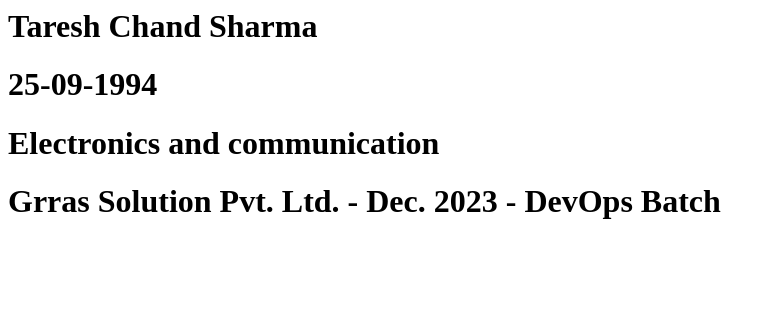
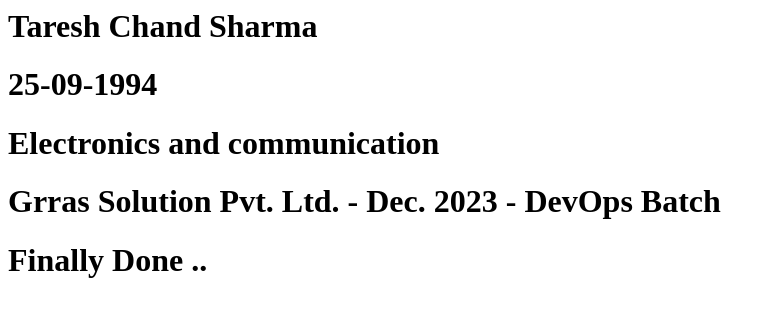
Before and after one commit to tareshchand/Aarambh-taresh, a plain HTML site: page index.html in a window 1280 px wide. Shown: the whole page, without its empty margins (0-775 px from the left). Drawn offline with Linux system fonts and the light colour scheme.

Commit message:
Update index.html

```diff
--- a/index.html
+++ b/index.html
@@ -3,3 +3,4 @@
 
 <h1> Electronics and communication </h1>
 <h1> Grras Solution Pvt. Ltd. - Dec. 2023 - DevOps Batch </h1>
+<h1> Finally Done .. </h1>
```
